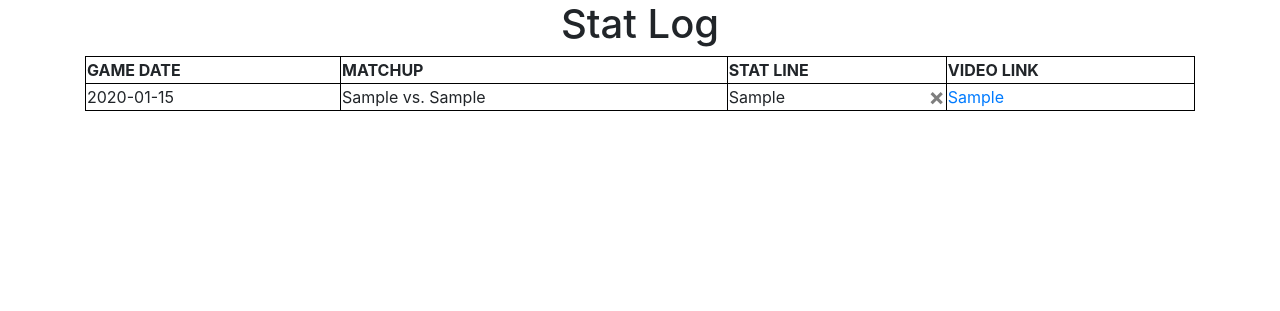
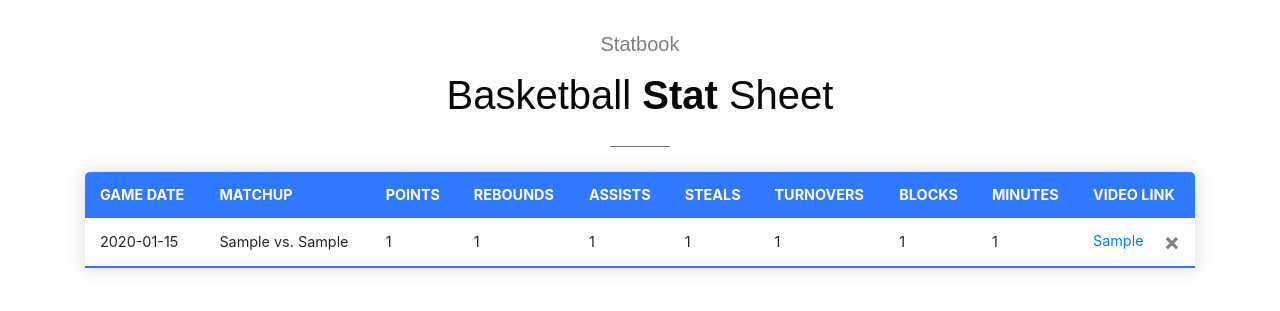
Before and after one commit to EEgithubUser/stat-tracker, a Flask app: page /statbook in a window 1280 px wide. Shown: the part 56-367 px from the top of the page. Run offline with Flask 3, Linux system fonts and the light colour scheme; a user stored in the database is signed in; tables that the repository leaves empty hold one stand-in row (values such as "Sample post"); some libraries are stand-ins or nearby versions.

Commit message:
Modified statbook with changes to CSS file and implemented sortable columns

```diff
--- a/website/static/css/styles.css
+++ b/website/static/css/styles.css
@@ -22,8 +22,6 @@
  {
   box-sizing: border-box;
 }
-
-/* Button used to open the contact form - fixed at the bottom of the page */
 
 /* The popup form - hidden by default */
 .form-popup {
@@ -82,3 +80,113 @@
 .open-button:hover {
   opacity: 1;
 }
+
+.table-sortable th {
+  cursor: pointer;
+}
+
+.table-sortable .th-sort-asc::after {
+  content: "\25b4";
+}
+
+.table-sortable .th-sort-desc::after {
+  content: "\25be";
+}
+
+.table-sortable .th-sort-asc::after,
+.table-sortable .th-sort-desc::after {
+  margin-left: 5px;
+}
+
+.table-sortable .th-sort-asc,
+.table-sortable .th-sort-desc {
+  background: rgba(0, 0, 0, 0.1);
+}
+
+.content-table {
+  border-collapse: collapse;
+  margin: 25px 0;
+  font-size: 0.9em;
+  min-width: 400px;
+  border-radius: 5px 5px 0 0;
+  overflow: hidden;
+  box-shadow: 0 0 20px rgba(0, 0, 0, 0.15);
+}
+
+.content-table thead tr {
+  background-color: #2f78ff;
+  color: #ffffff;
+  text-align: left;
+  font-weight: bold;
+}
+
+.content-table th,
+.content-table td {
+  padding: 12px 15px;
+}
+
+.content-table tbody tr {
+  border-bottom: 1px solid #dddddd;
+}
+
+.content-table tbody tr:nth-of-type(even) {
+  background-color: #f3f3f3;
+}
+
+.content-table tbody tr:last-of-type {
+  border-bottom: 2px solid #2f78ff;
+}
+
+.content-table tbody tr.active-row {
+  font-weight: bold;
+  color: #2f78ff;
+}
+
+/* === BASE HEADING === */
+
+h1 {
+  position: relative;
+  padding: 0;
+  margin: 0;
+  font-family: "Raleway", sans-serif;
+  font-weight: 300;
+  font-size: 40px;
+  color: #080808;
+  -webkit-transition: all 0.4s ease 0s;
+  -o-transition: all 0.4s ease 0s;
+  transition: all 0.4s ease 0s;
+}
+
+h1 span {
+  display: block;
+  font-size: 0.5em;
+  line-height: 1.3;
+}
+h1 em {
+  font-style: normal;
+  font-weight: 600;
+}
+
+/* === HEADING STYLE #4 === */
+.four h1 {
+  text-align: center;
+  padding-bottom: 0.7em;
+}
+.four h1 span {
+  font-weight: 300;
+  word-spacing: 3px;
+  line-height: 2em;
+  padding-bottom: 0.35em;
+  color: rgba(0, 0, 0, 0.5);
+}
+.four h1:before {
+  position: absolute;
+  left: 0;
+  bottom: 0;
+  width: 60px;
+  height: 1px;
+  content: "";
+  left: 50%;
+  margin-left: -30px;
+  background-color: #777;
+}
--- /dev/null
+++ b/website/static/tablesort.js
@@ -0,0 +1,55 @@
+/**
+ * Sorts a HTML table.
+ *
+ * @param {HTMLTableElement} table The table to sort
+ * @param {number} column The index of the column to sort
+ * @param {boolean} asc Determines if the sorting will be in ascending
+ */
+function sortTableByColumn(table, column, asc = true) {
+  const dirModifier = asc ? 1 : -1;
+  const tBody = table.tBodies[0];
+  const rows = Array.from(tBody.querySelectorAll("tr"));
+
+  const sortedRows = rows.sort((a, b) => {
+    const aColNumber = Number(
+      a.querySelector(`td:nth-child(${column + 1})`).textContent.trim()
+    );
+    const bColNumber = Number(
+      b.querySelector(`td:nth-child(${column + 1})`).textContent.trim()
+    );
+
+    return aColNumber > bColNumber ? 1 * dirModifier : -1 * dirModifier;
+  });
+
+  // Remove all existing TRs from the table
+  while (tBody.firstChild) {
+    tBody.removeChild(tBody.firstChild);
+  }
+
+  // Re-add the newly sorted rows
+  tBody.append(...sortedRows);
+
+  // Remember how the column is currently sorted
+  table
+    .querySelectorAll("th")
+    .forEach((th) => th.classList.remove("th-sort-asc", "th-sort-desc"));
+  table
+    .querySelector(`th:nth-child(${column + 1})`)
+    .classList.toggle("th-sort-asc", asc);
+  table
+    .querySelector(`th:nth-child(${column + 1})`)
+    .classList.toggle("th-sort-desc", !asc);
+}
+
+document.querySelectorAll(".table-sortable th").forEach((headerCell) => {
+  headerCell.addEventListener("click", () => {
+    const tableElement = headerCell.parentElement.parentElement.parentElement;
+    const headerIndex = Array.prototype.indexOf.call(
+      headerCell.parentElement.children,
+      headerCell
+    );
+    const currentIsAscending = headerCell.classList.contains("th-sort-asc");
+
+    sortTableByColumn(tableElement, headerIndex, !currentIsAscending);
+  });
+});
--- a/website/templates/base.html
+++ b/website/templates/base.html
@@ -108,6 +108,8 @@
       }
     </script>
 
+    <script src="../static/tablesort.js"></script>
+
     {% endblock %}
   </body>
 </html>
--- a/website/templates/home.html
+++ b/website/templates/home.html
@@ -188,7 +188,7 @@
             border-radius: 0;
             font-size: 1.5vw;
           "
-          class="btn btn-primary open-button"
+          class="btn btn-primary"
           onclick="openForm()"
         >
           SAVE
--- a/website/templates/statbook.html
+++ b/website/templates/statbook.html
@@ -1,29 +1,43 @@
 {% extends "base.html" %} {% block title %}Statbook{% endblock %} {% block
 content %}
-<style>
-  table,
-  th,
-  td {
-    border: 1px solid black;
-  }
-</style>
+<br />
 
-<h1 align="center">Stat Log</h1>
+<div class="four">
+  <h1><span>Statbook</span> Basketball <em>Stat</em> Sheet</h1>
+</div>
 
-<table style="width: 100%">
+<table style="width: 100%" class="content-table table-sortable">
+  <thead>
     <tr>
       <th>GAME DATE</th>
       <th>MATCHUP</th>
-    <th>STAT LINE</th>
+      <th>POINTS</th>
+      <th>REBOUNDS</th>
+      <th>ASSISTS</th>
+      <th>STEALS</th>
+      <th>TURNOVERS</th>
+      <th>BLOCKS</th>
+      <th>MINUTES</th>
       <th>VIDEO LINK</th>
     </tr>
+  </thead>
+  <tbody>
     <ul class="list-group list-group-flush" id="statbook">
       {% for stat in user.statsnapshots %}
       <tr>
         <td>{{ stat.game_date }}</td>
         <td>{{ stat.team1 }} vs. {{ stat.team2 }}</td>
+        <td>{{ stat.pts_snapshot }}</td>
+        <td>{{ stat.rbs_snapshot }}</td>
+        <td>{{ stat.asts_snapshot }}</td>
+        <td>{{ stat.stls_snapshot }}</td>
+        <td>{{ stat.tos_snapshot }}</td>
+        <td>{{ stat.blks_snapshot }}</td>
+        <td>{{ stat.mins_snapshot }}</td>
         <td>
-        {{ stat.statline }}
+          <a href="{{stat.video}}" target="_blank" rel="noopener noreferrer"
+            >{{stat.video}}</a
+          >
           <button
             type="button"
             class="close"
@@ -32,13 +46,10 @@ content %}
             <span aria-hidden="true">&times;</span>
           </button>
         </td>
-      <td>
-        <a href="{{stat.video}}" target="_blank" rel="noopener noreferrer"
-          >{{stat.video}}</a
-        >
-      </td>
       </tr>
       {% endfor %}
     </ul>
+  </tbody>
+</table>
+
 {% endblock %}
-</table>
--- a/website/views.py
+++ b/website/views.py
@@ -1,4 +1,4 @@
-from flask import Blueprint, render_template, request, flash, jsonify, redirect, url_for
+from flask import Blueprint, render_template, request, flash, jsonify, redirect, url_for, session
 from flask_login import login_required, current_user
 from .models import Note, Stat, StatSnapshot, User
 from . import db
@@ -61,7 +61,19 @@ def home():
             team2 = request.form.get('team2')
             video = request.form.get('video')
             note = "Pts: {pts}, Rbs: {rbs}, Asts: {asts}, Stls: {stls}, Tos: {tos}, Blks: {blks}, Mins: {mins}".format(pts = stat.pts, rbs = stat.rbs, asts = stat.asts, stls = stat.stls, tos = stat.tos, blks = stat.blks, mins = stat.mins,)
-            snapshot = StatSnapshot(statline=note, game_date=game_date, team1=team1, team2=team2, video=video, user_id=current_user.id)
+            snapshot = StatSnapshot(statline=note,
+                                    pts_snapshot=stat.pts,
+                                    rbs_snapshot=stat.rbs,
+                                    asts_snapshot=stat.asts,
+                                    stls_snapshot=stat.stls,
+                                    tos_snapshot=stat.tos,
+                                    blks_snapshot=stat.blks,
+                                    mins_snapshot=stat.mins,
+                                    game_date=game_date,
+                                    team1=team1,
+                                    team2=team2,
+                                    video=video,
+                                    user_id=current_user.id)
             db.session.add(snapshot)
             db.session.commit()
             flash('SAVED SUCCESSFULLY!', category = 'success')
@@ -109,18 +121,17 @@ def home():
 @views.route('/statbook', methods=['GET', 'POST'])
 @login_required
 def statbook():
-    if request.method == 'POST':
-        note = request.form.get('note')#Gets the note from the HTML
+        # note = request.form.get('note')#Gets the note from the HTML
 
-        if len(note) < 1:
-            flash('Note is too short!', category='error')
-        else:
-            new_note = Note(data=note, user_id=current_user.id)  #providing the schema for the note
-            db.session.add(new_note) #adding the note to the database
-            db.session.commit()
-            flash('Note added!', category='success')
+        # if len(note) < 1:
+        #     flash('Note is too short!', category='error')
+        # else:
+        #     new_note = Note(data=note, user_id=current_user.id)  #providing the schema for the note
+        #     db.session.add(new_note) #adding the note to the database
+        #     db.session.commit()
+        #     flash('Note added!', category='success')
 
-    return render_template('statbook.html', user=current_user)
+    return render_template('statbook.html', user=current_user,)
 
 
 @views.route('/delete-note', methods=['POST'])
```
Also changed, not shown: migrations/versions/d8bdc7fd129d_.py (added, +48 -0 lines), website/models.py (+8 -1 lines). Lines whose indentation alone changed are shown as unchanged.
